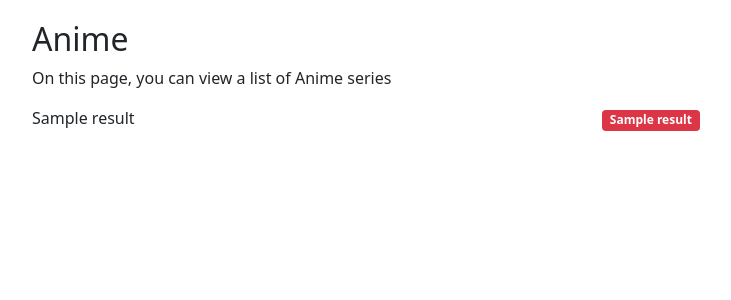
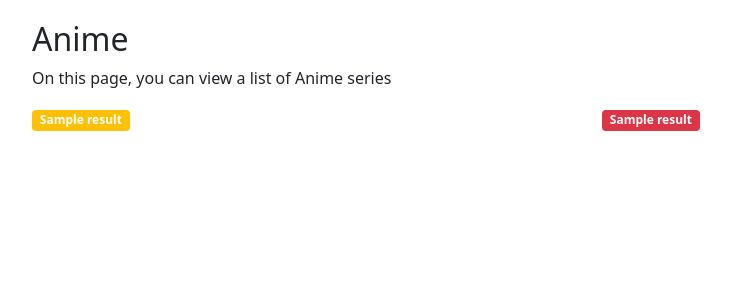
Before and after one commit to jack-hermanson/cis200, a Flask app: template main/web/templates/sandbox/anime.html in a window 1280 px wide. Shown: the part 56-356 px from the top of the page, without its empty margins (50-781 px from the left). Run offline with Flask 2, Linux system fonts and the light colour scheme; the template is opened without the code that fills it: most values are stand-ins (such as "Sample title", 1, 10 or a date in 2020); some libraries are stand-ins or nearby versions.

Commit message:
add color

```diff
--- a/main/web/templates/sandbox/anime.html
+++ b/main/web/templates/sandbox/anime.html
@@ -12,7 +12,9 @@
     </div>
     <div class="row">
         <div class="col-12 col-lg-6">
-            {{ anime_data["results"][0]["title"] }}
+            <span class="badge bg-warning">
+                {{ anime_data["results"][0]["title"] }}
+            </span>
         </div>
         <div class="col-12 col-lg-6">
             <span class="badge bg-danger">{{ anime_data["results"][2]["title"] }}</span>
```
